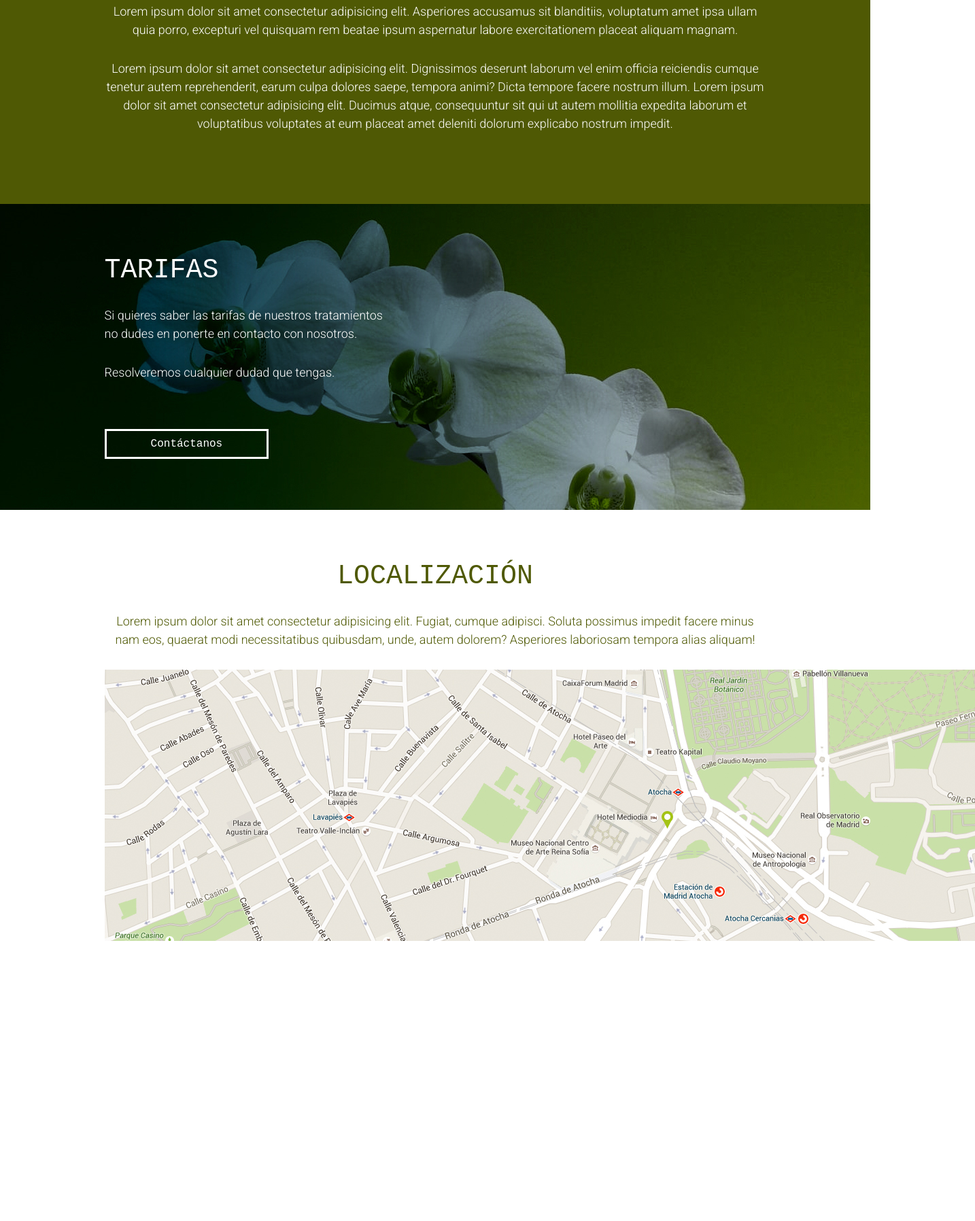
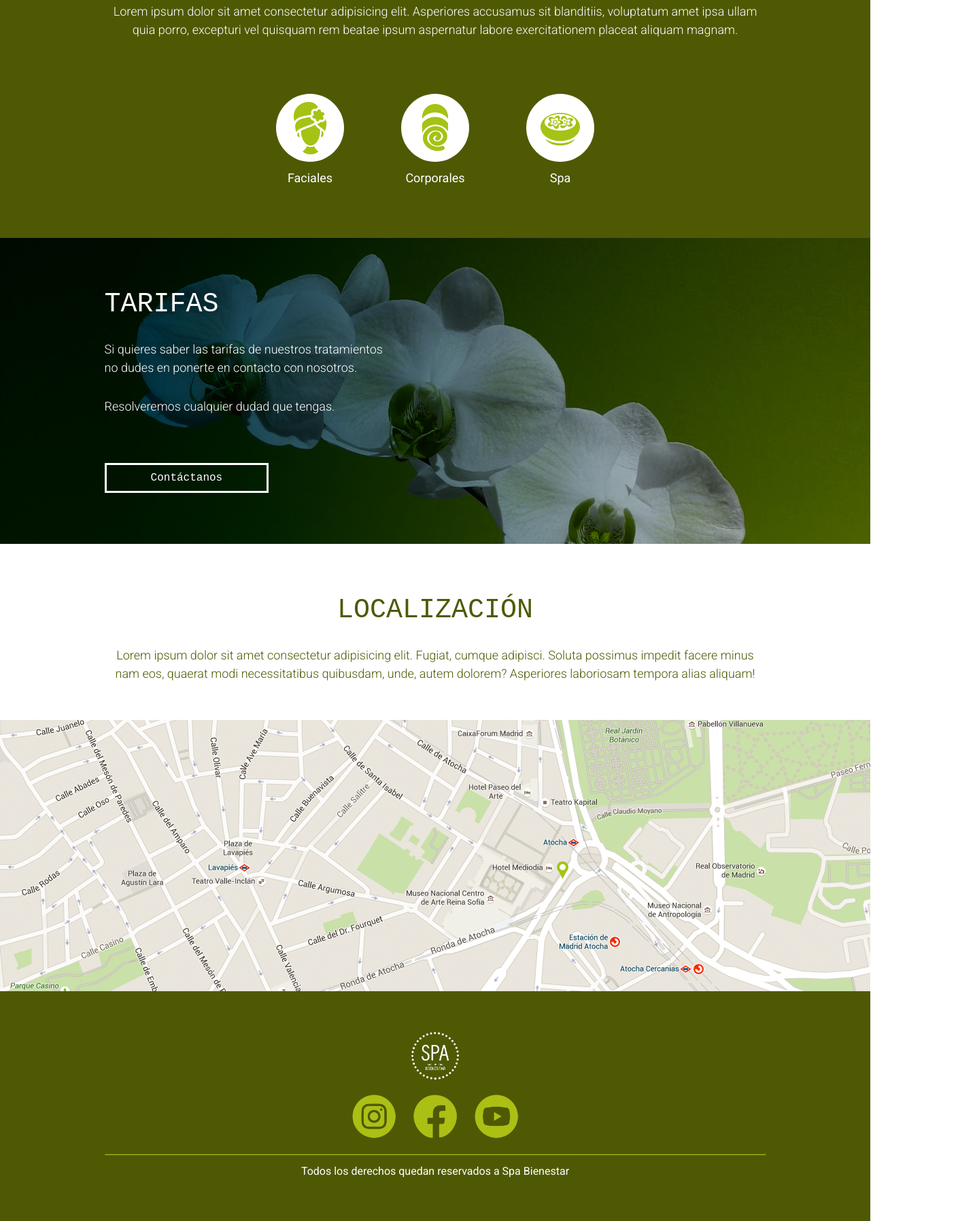
Before and after one commit to Karlabarrios/practica-spa-tres, a plain HTML site: page spa-mockup/index.html in a window 1280 px wide. Shown: the part 1057-2853 px from the top of the page at 68% size, 1434 px wide, since content can reach past the window. Before the commit the page ends 2520 px from the top, so only its background shows below. Drawn offline with nearby package versions, Linux system fonts and the light colour scheme; a web font is replaced by a local one.

Commit message:
versión cuatro

```diff
--- a/spa-mockup/css/style.css
+++ b/spa-mockup/css/style.css
@@ -73,6 +73,36 @@ nav a:hover {
     color: #fff;
     padding: 75px 12%;
 }
+.tratamientos p{
+    margin: 0;
+}
+.tra-div{
+    display: inline-block;
+    margin: 0 40px 0 40px;
+}
+.facial{
+    position: relative;
+    top: 93px;
+}
+.corporal{
+    position: relative;
+    top: 88px;
+}
+.spa{
+    position: relative;
+    top: 80px;
+}
+.circulo-blanco{
+    background-color: #fff;
+    border-radius: 50%;
+    padding: 50px;
+}
+.tra-div p{
+    margin-top: 10px;
+    margin-bottom: 0;
+    font-weight: 400;
+}
+
 /*Sección TARIFAS*/
 .tarifas {
     text-align: left;
@@ -105,7 +135,36 @@ nav a:hover {
 .localizacion {
     text-align: center;
     color: #4F5904;
-    padding: 75px 12%;
+    padding: 75px 12% 24px;
+}
+.div-mapa {
+    text-align: center;
+    margin-bottom: -5px;
+}
+.mapa{
+    width: 100%;
 }
 
 /*Footer*/
+footer {
+    background-color: #4F5904;
+    padding: 60px 12%;
+    color: #fff;
+    text-align: center;
+}
+footer img{
+    margin: 0 5px 15px 5px;
+    width: 70px;
+}
+.logo-footer{
+    display: block;
+}
+footer p{
+    font-size: 16px;
+    font-weight: 400;
+    margin-bottom: 0;
+    margin-top: 10px;
+}
+footer hr{
+    border-color: #ABBF15;
+}
--- a/spa-mockup/index.html
+++ b/spa-mockup/index.html
@@ -1,6 +1,6 @@
 <!DOCTYPE html>
 <!--Dejar declaración de idioma en inglés por lorem ipsum-->
-<html lang="en">
+<html lang="zxx">
 <head>
     <meta charset="UTF-8">
     <meta name="viewport" content="width=device-width, initial-scale=1.0">
@@ -50,7 +50,21 @@
     <section class="tratamientos" id="tratamientos">
         <h2>TRATAMIENTOS</h2>
         <p> Lorem ipsum dolor sit amet consectetur adipisicing elit. Asperiores accusamus sit blanditiis, voluptatum amet ipsa ullam quia porro, excepturi vel quisquam rem beatae ipsum aspernatur labore exercitationem placeat aliquam magnam.</p>
-        <p>Lorem ipsum dolor sit amet consectetur adipisicing elit. Dignissimos deserunt laborum vel enim officia reiciendis cumque tenetur autem reprehenderit, earum culpa dolores saepe, tempora animi? Dicta tempore facere nostrum illum. Lorem ipsum dolor sit amet consectetur adipisicing elit. Ducimus atque, consequuntur sit qui ut autem mollitia expedita laborum et voluptatibus voluptates at eum placeat amet deleniti dolorum explicabo nostrum impedit.</p>
+        <div class="tra-div">
+            <img src="imagenes/ico-facial.png" alt="facial-img" class="facial">
+            <div class="circulo-blanco"></div>
+            <p>Faciales</p>
+        </div>
+        <div class="tra-div">
+            <img src="imagenes/ico-corporal.png" alt="corporal-img" class="corporal">
+            <div class="circulo-blanco"></div>
+            <p>Corporales</p>
+        </div>
+        <div class="tra-div">
+            <img src="imagenes/ico-spa.png" alt="spa-img" class="spa">
+            <div class="circulo-blanco"></div>
+            <p>Spa</p>
+        </div>
     </section>
 
     <!--Seción 3-->
@@ -61,19 +75,35 @@
         <div>
             <a href="https://www.whatsapp.com/?lang=es_LA" target="_blank"> Contáctanos</a>
         </div>
-
     </section>
 
     <!--Seción 4-->
     <section class="localizacion" id="localizacion">
         <h2>LOCALIZACIÓN</h2>
         <p>Lorem ipsum dolor sit amet consectetur adipisicing elit. Fugiat, cumque adipisci. Soluta possimus impedit facere minus nam eos, quaerat modi necessitatibus quibusdam, unde, autem dolorem? Asperiores laboriosam tempora alias aliquam!</p>
-        <img src="imagenes/dummy-mapa.jpg" alt="img-localizacion">
     </section>
+    <a href="https://www.google.com/maps/place/Naam+Spa/@19.5539311,-99.3687482,12z/data=!4m10!1m2!2m1!1sspa!3m6!1s0x85d21d3162584ff7:0x4b21e2dfc5159531!8m2!3d19.5539311!4d-99.2163129!15sCgNzcGGSAQNzcGHgAQA!16s%2Fg%2F11bbrlhcyt?hl=es&entry=ttu" target="_blank">
+        <div class="div-mapa">
+            <img src="imagenes/dummy-mapa.jpg" alt="img-localizacion" class="mapa">
+        </div>
+    </a>
 
     <!--Seción 4-->
     <footer>
-
+        <div class="logo-footer">
+            <img src="imagenes/logo.png" alt="logo-img">
+        </div>
+        <a href="https://www.instagram.com/" target="_blank">
+            <img src="imagenes/instagram.png" alt="insta-img">
+        </a>
+        <a href="https://www.facebook.com" target="_blank">
+            <img src="imagenes/facebook.png" alt="facebook-img">
+        </a>
+        <a href="https://www.youtube.com/" target="_blank">
+            <img src="imagenes/youtube.png" alt="youtube-img">
+        </a>
+        <hr>
+        <p>Todos los derechos quedan reservados a Spa Bienestar</p>
     </footer>
 
     <!--Script JQuery para smooth scroll-->
```
Also changed, not shown: spa-mockup/imagenes/facebook.png (added), spa-mockup/imagenes/instagram.png (added), spa-mockup/imagenes/youtube.png (added), 1 other file.
